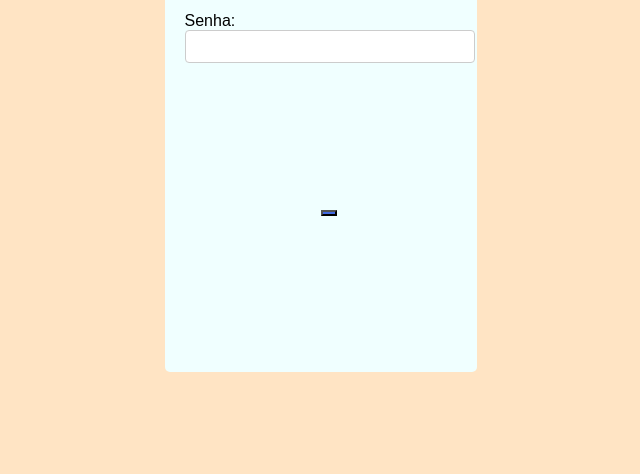
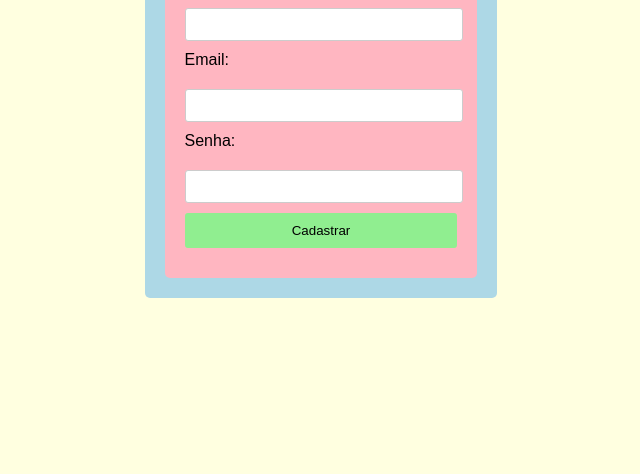
Before and after one commit to amoralih/cadastro, a website: page index.html in a window 1280 px wide. Shown: the part 326-800 px from the top of the page, without its empty margins (319-959 px from the left). Drawn offline with Linux system fonts and the light colour scheme.

Commit message:
Ajuste Css

```diff
--- a/index.html
+++ b/index.html
@@ -23,7 +23,7 @@
                 <input type="password" id="senha" name="senha">
             </div>
             <div class="form-group">
-                <button type="submit" value="Cadastrar"></button>
+                <button type="submit">Cadastrar</button>
             </div>
         </form>
     </div>
--- a/style.css
+++ b/style.css
@@ -6,39 +6,52 @@ body {
     justify-content: center;
     align-items: center;
     height: 100vh;
-    background-color: bisque;
+    background-color: lightyellow;
 }
 
 form {
-    background-color: azure;
+    background-color: lightpink;
     padding: 20px;
     border-radius: 5px;
     box-shadow: 0 2px 5px rgba(0, 0, 0. 0.1) ;
 }
 
-label {
-    display: block;
-    margin-top: 5px;
+.container{
+    max-width: 400px;
+    margin: 50 px auto;
+    background-color: lightblue;
+    border-radius: 5px;
+    box-shadow: 0 0 10px rgba(0, 0, 0. 0.1);
+    padding: 20px;
 }
 
-input {
-    width: 100%;
-    padding: 8px;
-    margin-bottom: 10px;
-    border: 1px solid #ccc;
-    border-radius: 4px;
+.container h2 {
+    text-align: center;
+    margin-bottom: 20px;
 }
 
-input [type="submit"] {
-    background-color: royalblue;
-    color: #fff;
+.form-group {
+    margin-bottom: 10px;
+}
+
+.form-group label {
+    display: block;
+    margin-bottom: 20px;
+}
+
+.form-group input {
+    width: calc(100% - 12px);
+    padding: 8px;
+    border: 1px solid #ccc;
+    border-radius: 3px;
+}
+
+.form-group button {
+    width: 100%;
+    padding: 10px;
+    background-color: lightgreen;
+    color: black;
     border: none;
-    padding: 10px;
-    border-radius: 4px;
+    border-radius: 3px;
     cursor: pointer;
 }
-
-button {
-    background-color: royalblue;
-    margin: 50%;
-}
```
